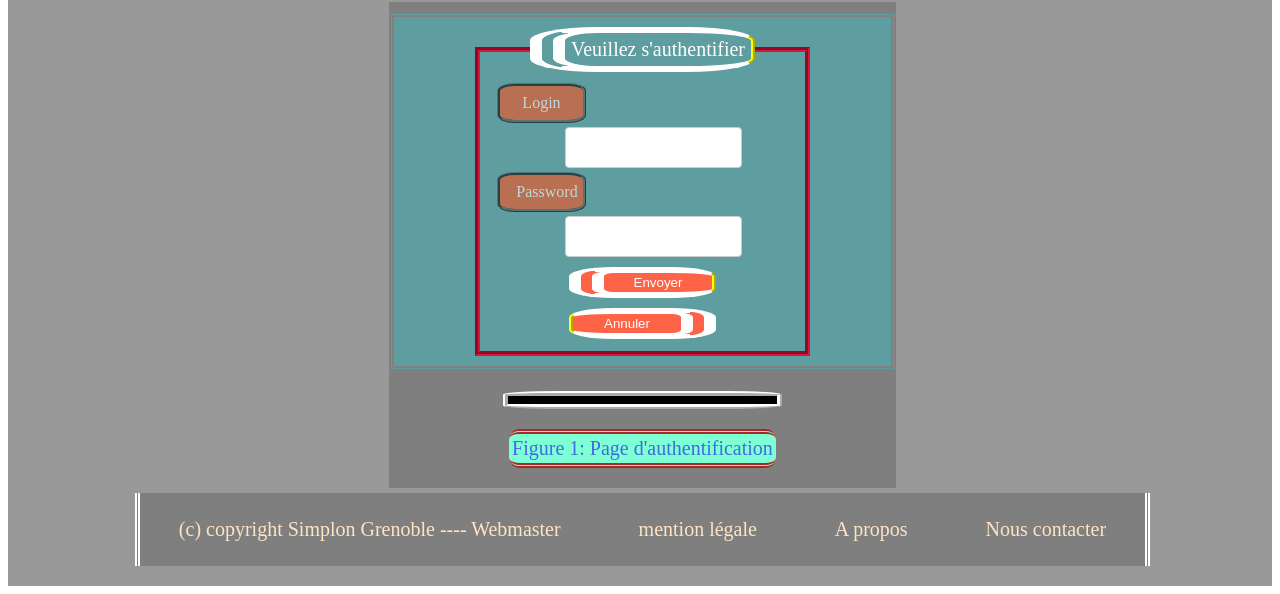
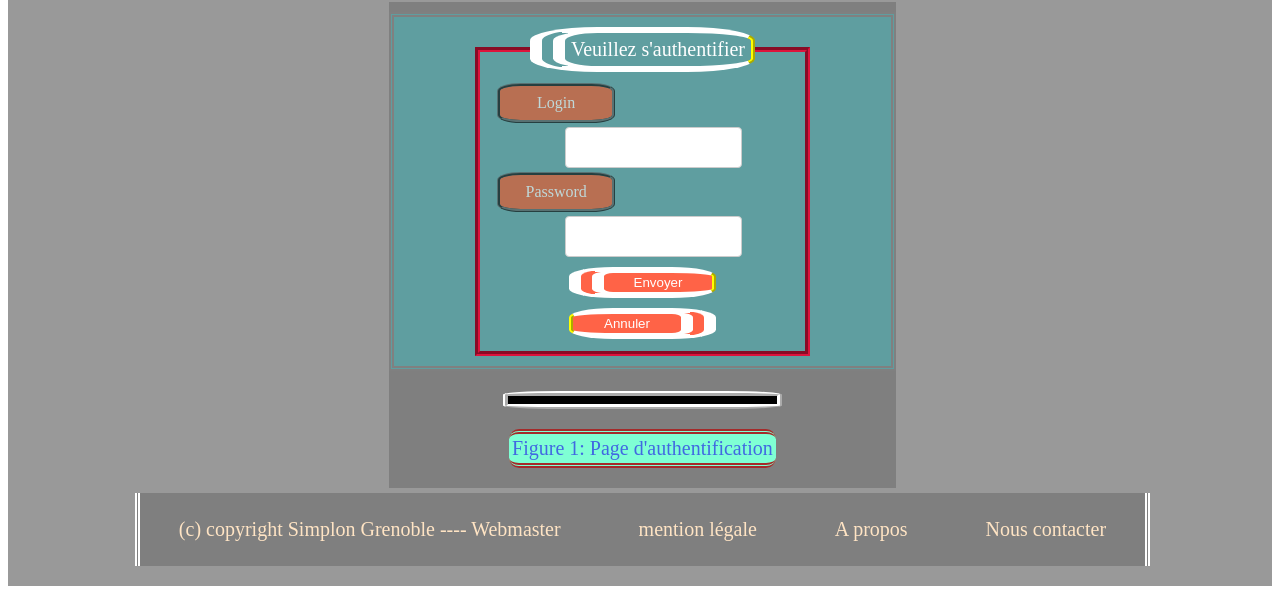
Before and after one commit to Megdoud-DEV-PHP/PROJET-BRIEF4, a plain HTML site: page Pages/connexion.html in a window 1280 px wide. Shown: the part 242-836 px from the top of the page. Drawn offline with Linux system fonts and the light colour scheme.

Commit message:
changement

```diff
--- a/style.css
+++ b/style.css
@@ -40,7 +40,7 @@ text-align: center;
 
 .label1
 {
-width:30%;
+width:40%;
 margin-left: 50px;
 background-color: #f4511e;
 border: none;
@@ -65,7 +65,7 @@ opacity:1
 
 .label2
 {
-width:30%;
+width:40%;
 margin-left: 50px;
 background-color: #f4511e;
 border: none;
```
Also changed, not shown: images/Capture d’écran 2022-11-28 204610.png (deleted).
